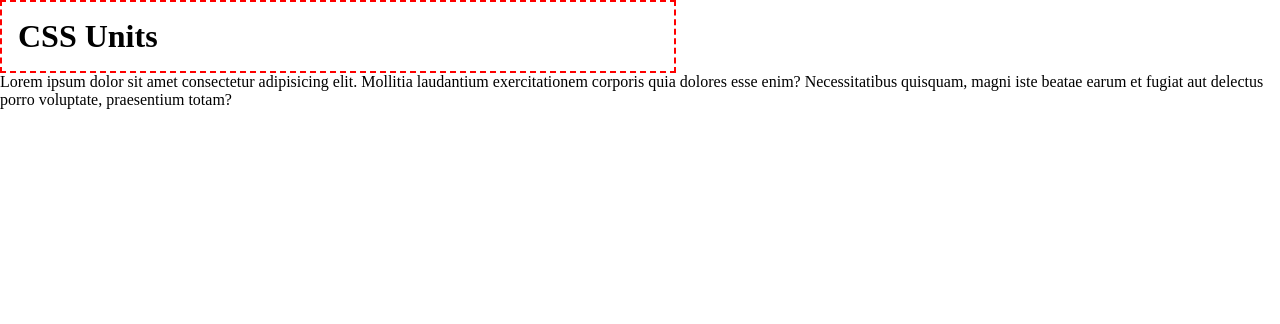
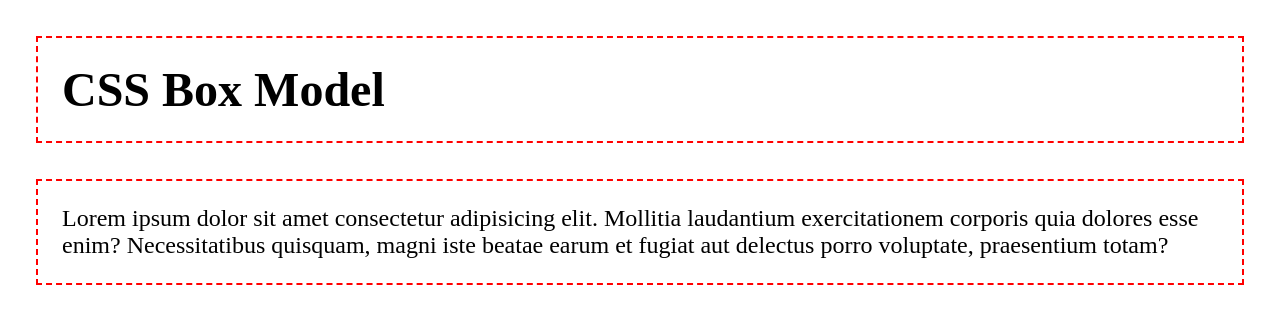
Before and after one commit to CIT85/timothym-pub, a plain HTML site: page w4_css/index.html in a window 1280 px wide. Drawn offline with Linux system fonts and the light colour scheme.

Commit message:
long hand for margin

```diff
--- a/w4_css/index.html
+++ b/w4_css/index.html
@@ -10,10 +10,10 @@
 </head>
 
 <body>
-    <header>
-        <h1>CSS Units</h1>
+    <header class="container">
+        <h1>CSS Box Model</h1>
     </header>
-    <main>
+    <main class="container">
         <p>Lorem ipsum dolor sit amet consectetur adipisicing elit. Mollitia laudantium exercitationem corporis quia
             dolores esse enim? Necessitatibus quisquam, magni iste beatae earum et fugiat aut delectus porro voluptate,
             praesentium totam?
--- a/w4_css/style.css
+++ b/w4_css/style.css
@@ -3,9 +3,14 @@
     padding: 0;
     box-sizing: content-box;
 }
-h1 {
+
+.container {
     border: 2px dashed red;
-    width: 50%;
-    font-size: 2rem;
-    padding: 0.5em;
+    font-size: 1.5rem;
+    margin: 1.5em;
+    /* margin-top: 1.5em;
+    margin-right: 2em;
+    margin-bottom: 2em;
+    margin-left: 2em; */
+    padding: 1.5rem;
 }
```
Also changed, not shown: 1 other file.
